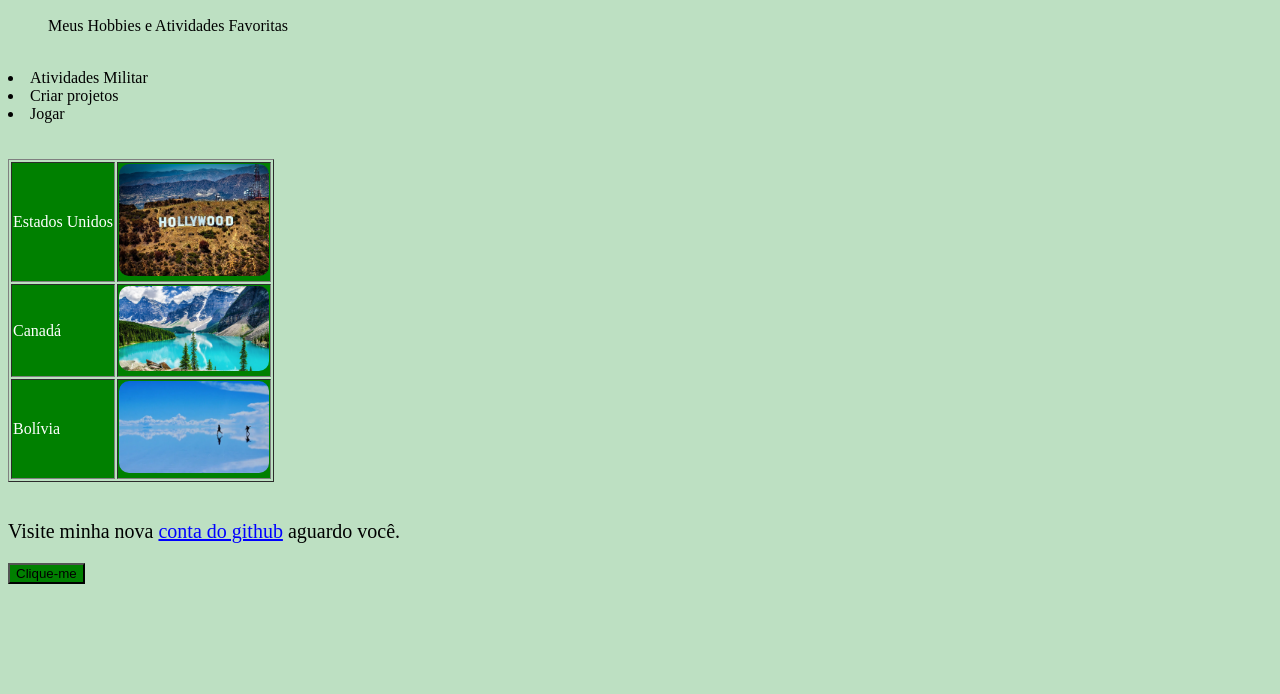
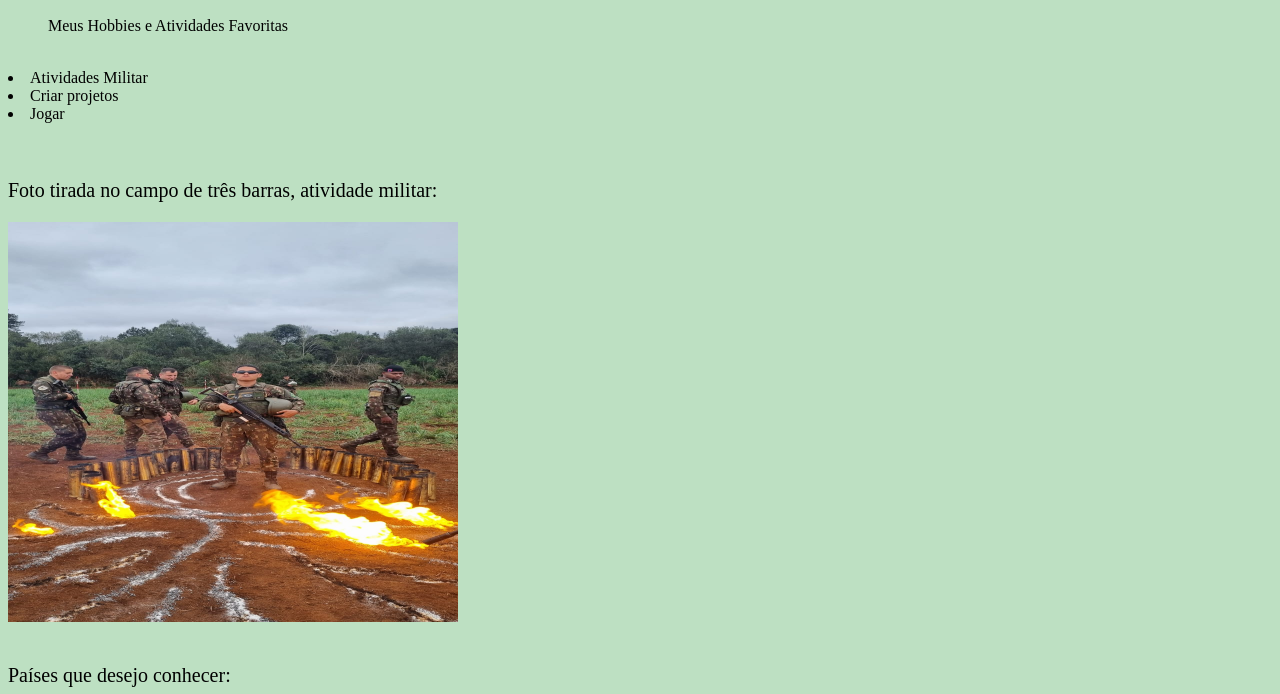
Before and after one commit to yricck/trabalho-uninter, a plain HTML site: page index.html in a window 1280 px wide. Shown: the part 106-800 px from the top of the page. Drawn offline with Linux system fonts and the light colour scheme.

Commit message:
Update index.html

```diff
--- a/index.html
+++ b/index.html
@@ -21,8 +21,10 @@
 	<li>Criar projetos</li>
 	<li>Jogar</li><br><br>
 
-	<!--<img src="">-->
+	<p>Foto tirada no campo de três barras, atividade militar:</p>
 
+	<img src="img/hobbie.jpg" width="450" height="400"><br><br>
+	<p>Países que desejo conhecer:</p>
 	<table border="1">
 		<tr>
 			<td>Estados Unidos</td>
```
